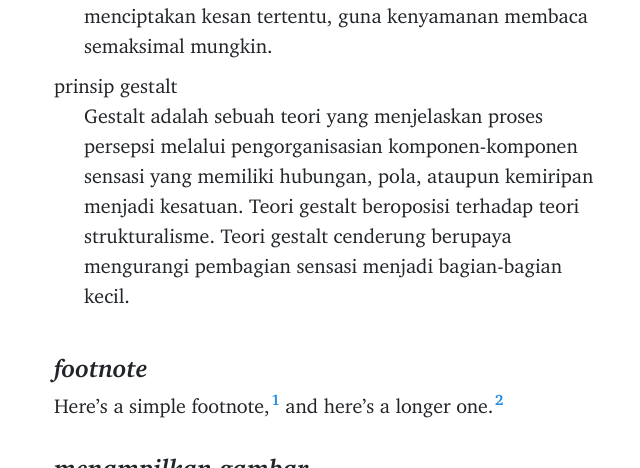
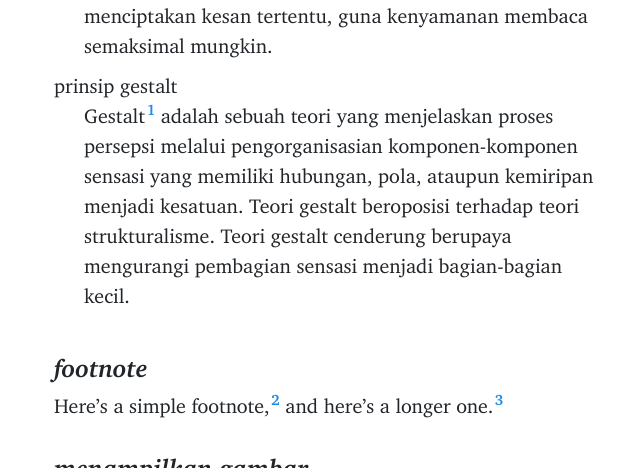
Before and after one commit to muhammadilfaj/mij, a Jekyll site: the page built from styleguide.md, in a window 1280 px wide and 900 px high, scrolled down 2500 px, cut to the strip 157-625 px from the top of the window. Shown: the whole strip, without its empty margins (310-950 px from the left). Built offline with Jekyll 4.4.1, drawn with Linux system fonts in a browser that asks for light colours; some of the changed text lies outside the part shown.

Commit message:
Update styleguide.md

```diff
--- a/styleguide.md
+++ b/styleguide.md
@@ -39,7 +39,7 @@ tipografi
 : Tipografi, seni cetak atau tata huruf adalah suatu kesenian dan teknik memilih dan menata huruf dengan pengaturan penyebarannya pada ruang yang tersedia, untuk menciptakan kesan tertentu, guna kenyamanan membaca semaksimal mungkin.
 
 prinsip gestalt
-: Gestalt adalah sebuah teori yang menjelaskan proses persepsi melalui pengorganisasian komponen-komponen sensasi yang memiliki hubungan, pola, ataupun kemiripan menjadi kesatuan. Teori gestalt beroposisi terhadap teori strukturalisme. Teori gestalt cenderung berupaya mengurangi pembagian sensasi menjadi bagian-bagian kecil.
+: Gestalt[^3] adalah sebuah teori yang menjelaskan proses persepsi melalui pengorganisasian komponen-komponen sensasi yang memiliki hubungan, pola, ataupun kemiripan menjadi kesatuan. Teori gestalt beroposisi terhadap teori strukturalisme. Teori gestalt cenderung berupaya mengurangi pembagian sensasi menjadi bagian-bagian kecil.
 
 ## *footnote*
 Here's a simple footnote,[^1] and here's a longer one.[^2]
@@ -53,6 +53,8 @@ Here's a simple footnote,[^1] and here's a longer one.[^2]
     `{ my code }`
 
     Add as many paragraphs as you like.
+
+[^3]: third footnote
 
 ## *menampilkan gambar*
 ![funny cat](https://source.unsplash.com/Tn8DLxwuDMA)
```
Also changed, not shown: other parts of styleguide.md (+4 -4 lines).
